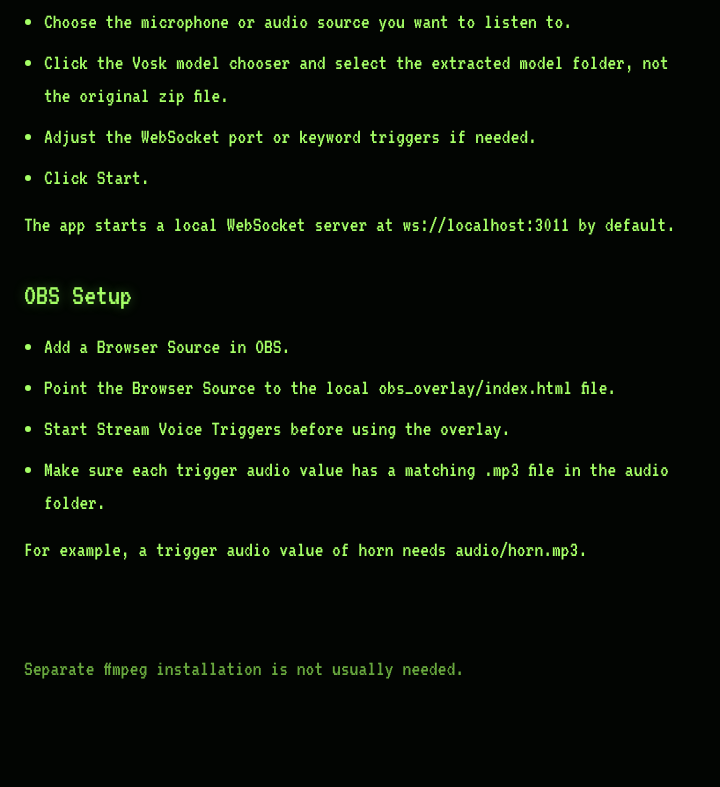
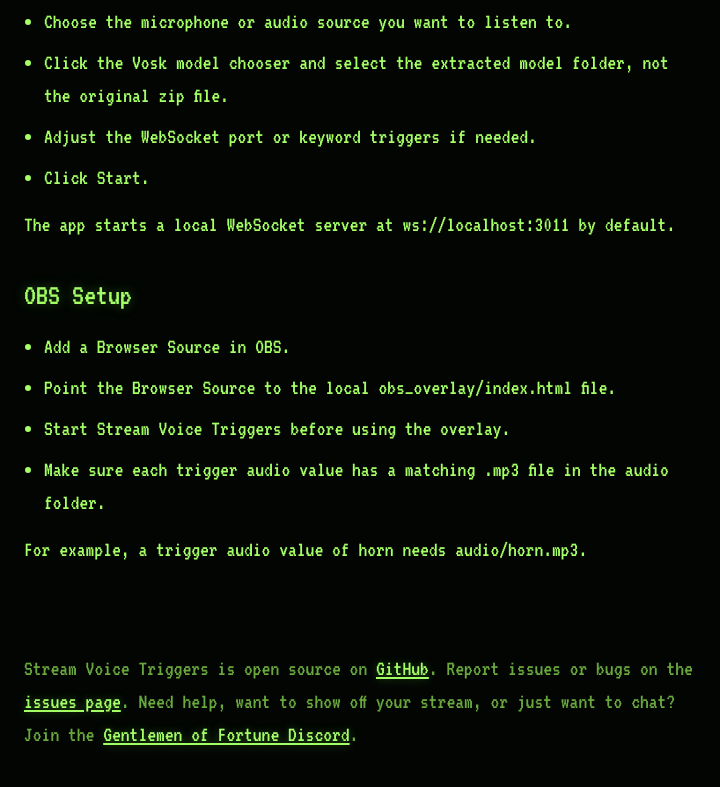
Before and after one commit to Chenzo/speech-listener-service, an Electron app: page docs/index.html in a window 720 px wide. Shown: the part 667-1454 px from the top of the page. Before the commit the page ends 1390 px from the top, so only its background shows below. Drawn offline with Linux system fonts and the light colour scheme.

Commit message:
ready for final release perhaps

```diff
--- a/docs/index.html
+++ b/docs/index.html
@@ -60,7 +60,7 @@
     </main>
 
     <footer>
-      <p>Separate ffmpeg installation is not usually needed.</p>
+      <p>Stream Voice Triggers is open source on <a href="https://github.com/Chenzo/stream-voice-triggers">GitHub</a>. Report issues or bugs on the <a href="https://github.com/Chenzo/stream-voice-triggers/issues">issues page</a>. Need help, want to show off your stream, or just want to chat? Join the <a href="http://discord.gg/DuR7U54">Gentlemen of Fortune Discord</a>.</p>
     </footer>
   </body>
 </html>
```
Also changed, not shown: README.md, 1 other file.
